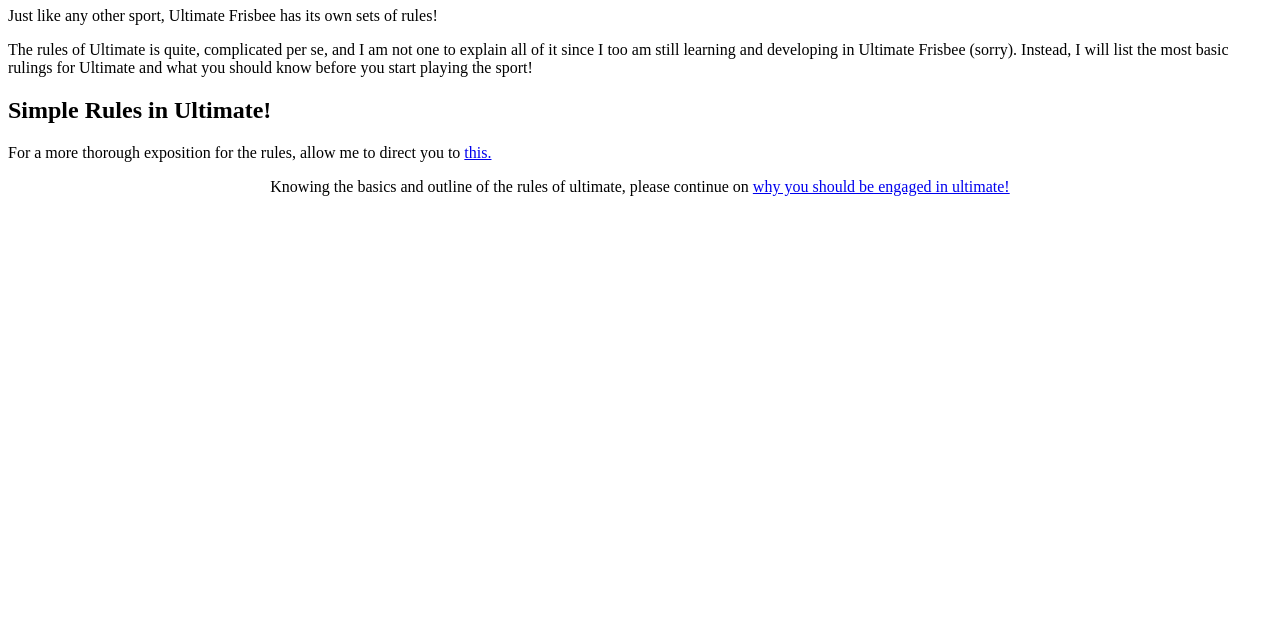
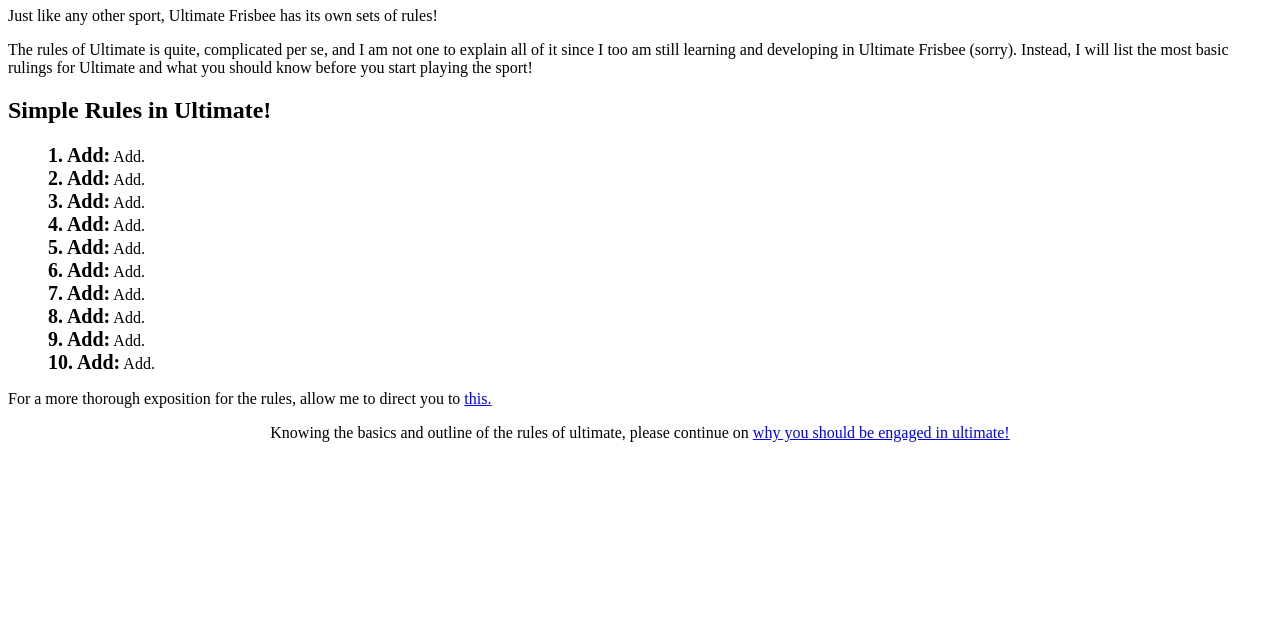
Before and after one commit to ushithila/web, a plain HTML site: page second.html in a window 1280 px wide. Shown: the part 161-800 px from the top of the page. Drawn offline with Linux system fonts and the light colour scheme.

Commit message:
Update second.html

```diff
--- a/second.html
+++ b/second.html
@@ -13,13 +13,45 @@
   <li><a href="third.html">Why YOU Should be Engaged in Ultimate Frisbee</a></li>
   </ul>
 
-<h1> The Rules for Ultimate </h1>
+<h1 style="text-align:center;"> The Rules for Ultimate </h1>
   <p> Just like any other sport, Ultimate Frisbee has its own sets of rules!</p>
 
   <p> The rules of Ultimate is quite, complicated per se, and I am not one to explain all of it since I too am still learning and developing in Ultimate Frisbee (sorry).
        Instead, I will list the most basic rulings for Ultimate and what you should know before you start playing the sport! </p>
 
    <h2> Simple Rules in Ultimate! </h2>
+   <ul>
+<div>
+  <strong style="font-size:20px">1. Add:</strong> Add.
+  </div>
+  <div>
+  <strong style="font-size:20px">2. Add:</strong> Add.
+  </div>
+  <div>
+  <strong style="font-size:20px">3. Add:</strong> Add.
+  </div>
+  <div>
+  <strong style="font-size:20px">4. Add:</strong> Add.
+  </div>
+  <div>
+  <strong style="font-size:20px">5. Add:</strong> Add.
+  </div>
+  <div>
+  <strong style="font-size:20px">6. Add:</strong> Add.
+  </div>
+  <div>
+  <strong style="font-size:20px">7. Add:</strong> Add.
+  </div>
+  <div>
+  <strong style="font-size:20px">8. Add:</strong> Add.
+  </div>
+  <div>
+  <strong style="font-size:20px">9. Add:</strong> Add.
+  </div>
+  <div>
+  <strong style="font-size:20px">10. Add:</strong> Add.
+  </div>
+</ul>
 
   <p> For a more thorough exposition for the rules, allow me to direct you to <a href="https://usaultimate.org/rules/"> this. </a></p>
 
```
